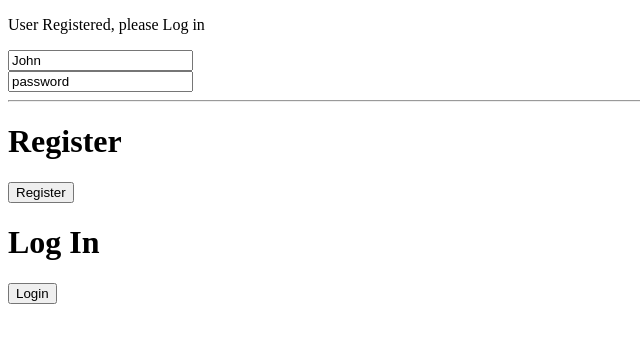
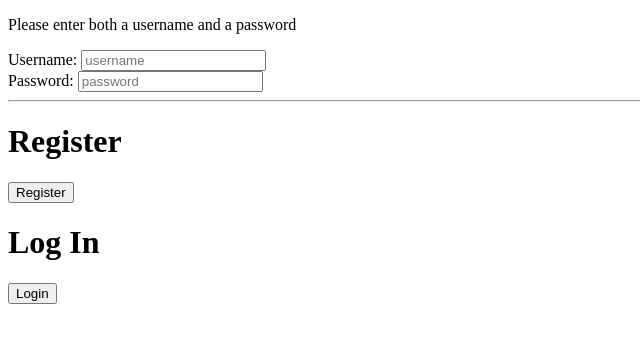
Before and after one commit to emmettirl/Rock-Paper-Scissors-SOFT7031Project1, a plain HTML site: page test.html in a window 1280 px wide. Both pictures are taken after a click on the button "Register". Shown: the whole page, without its empty margins (0-640 px from the left). Drawn offline with Linux system fonts and the light colour scheme.

Commit message:
adjusted login system so null fields would not be accepted

```diff
--- a/scripts/login.js
+++ b/scripts/login.js
@@ -9,7 +9,7 @@ class User {
 
     saveUser() {
 
-        accountsInstance = getAccounts()
+        let accountsInstance = getAccounts()
         accountsInstance.addAccount(this)
         accountsInstance.saveAccounts()
     }
@@ -59,11 +59,11 @@ function getCookie(cname) {
 }
 
 function getAccounts() {
-    cookie = getCookie(cName)
+    let cookie = getCookie(cName)
 
     let jsonData;
     let accountsInstance;
-    if (cookie != "") {
+    if (cookie !== "") {
         console.log("about to parse")
         jsonData = JSON.parse(cookie);
         accountsInstance = new Accounts();
@@ -88,20 +88,22 @@ function getAccounts() {
 
 function registerNewUser(name, pass){
 
-    console.log(name)
-    console.log(pass)
+    if (name !== "" && pass !== "") {
         let accountExists = 0;
-    for (let i = 0; i<accountsInstance.userList.length; i++) {
-        if (accountsInstance.userList[i].userName===name){
+        for (let i = 0; i < accountsInstance.userList.length; i++) {
+            if (accountsInstance.userList[i].userName === name) {
                 document.getElementById("userDataWarn").innerHTML = "user already exists, try logging in or use a different username";
                 accountExists = 1;
                 break;
             }
         }
-    if (accountExists == 0) {
-        const user= new User(name, pass);
+        if (accountExists === 0) {
+            const user = new User(name, pass);
             document.getElementById("userDataWarn").innerHTML = "User Registered, please Log in";
             user.saveUser();
+        }
+    } else {
+        document.getElementById("userDataWarn").innerHTML = "Please enter both a username and a password";
     }
 
 
@@ -110,15 +112,19 @@ function registerNewUser(name, pass){
 
 function loginExistingUser(name, pass) {
 
+    if (name !== "" && pass !== "") {
+
         let accountsInstance = getAccounts()
-    for (let i = 0; i<accountsInstance.userList.length; i++) {
-        if (accountsInstance.userList[i].userName===name && accountsInstance.userList[i].userPassword===pass) {
+        for (let i = 0; i < accountsInstance.userList.length; i++) {
+            if (accountsInstance.userList[i].userName === name && accountsInstance.userList[i].userPassword === pass) {
                 window.location.href = "game.html?name=${userList[i].userName}";
             } else {
                 document.getElementById("userDataWarn").innerHTML = "No account exists with that username, please register before logging in";
             }
         }
-    return null
+    } else {
+        document.getElementById("userDataWarn").innerHTML = "Please enter both a username and a password";
+    }
 
 }
 
--- a/test.html
+++ b/test.html
@@ -7,9 +7,10 @@
 </head>
 <body>
 <p id="userDataWarn"></p>
-
-<input type="text" id="uName" name="uName" value="John"><br>
-<input type="text" id="uPass" name="uPass" value="password"><br>
+<form>
+    <label for="uName">Username: </label><input type="text" id="uName" name="uName" placeholder="username"><br>
+    <label for="uPass">Password: </label><input type="password" id="uPass" name="uPass" placeholder="password"><br>
+</form>
 <hr>
 <h1>Register</h1>
 <button type="button" onclick="registerNewUser(document.getElementById('uName').value, document.getElementById('uPass').value)">Register</button>
```
Lines whose indentation alone changed are shown as unchanged.
